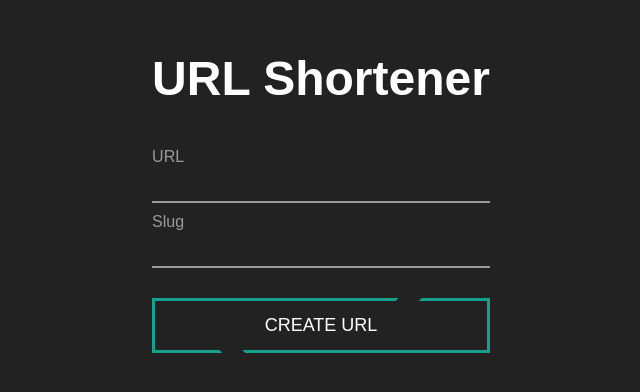
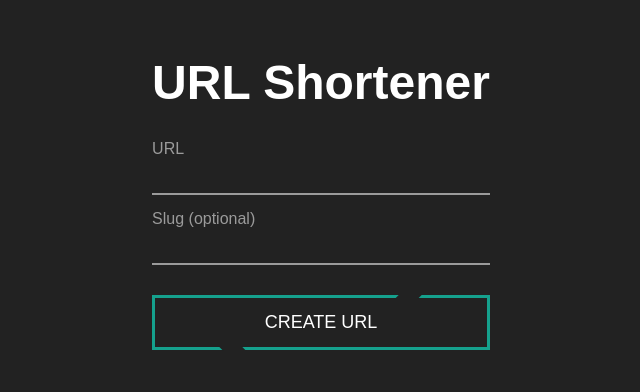
Before and after one commit to avr00/url-shortener, a React (Create React App) app in the folder client/: page / in a window 1280 px wide. Shown: the part 214-606 px from the top of the page, without its empty margins (319-959 px from the left). Built offline with nearby package versions, Linux system fonts and the light colour scheme.

Commit message:
ui fixes

```diff
--- a/client/src/App.js
+++ b/client/src/App.js
@@ -72,19 +72,18 @@ function App() {
               type="text"
               name="url"
               onChange={handleChange}
-              placeholder="Enter a valid URL"
               className="form__field"
             />
           </div>
           <div className="form__group field">
             <label htmlFor="name" className="form__label">
-              Slug
+              Slug (optional)
             </label>
             <input
               type="text"
               name="slug"
               onChange={handleChange}
-              placeholder="Enter your slug (optional)"
+              placeholder="(optional)"
               className="form__field"
             />
           </div>
--- a/client/src/index.css
+++ b/client/src/index.css
@@ -17,6 +17,10 @@ form {
   flex-direction: column;
 }
 
+h1 {
+  margin-bottom: 15px;
+}
+
 a {
   color: white;
 }
@@ -29,10 +33,11 @@ code {
 .form__group {
   position: relative;
   padding: 15px 0 0;
-  margin-top: 10px;
+  margin-top: 15px;
 }
 
 .form__field {
+  text-align: center;
   font-family: inherit;
   width: 100%;
   border: 0;
```
